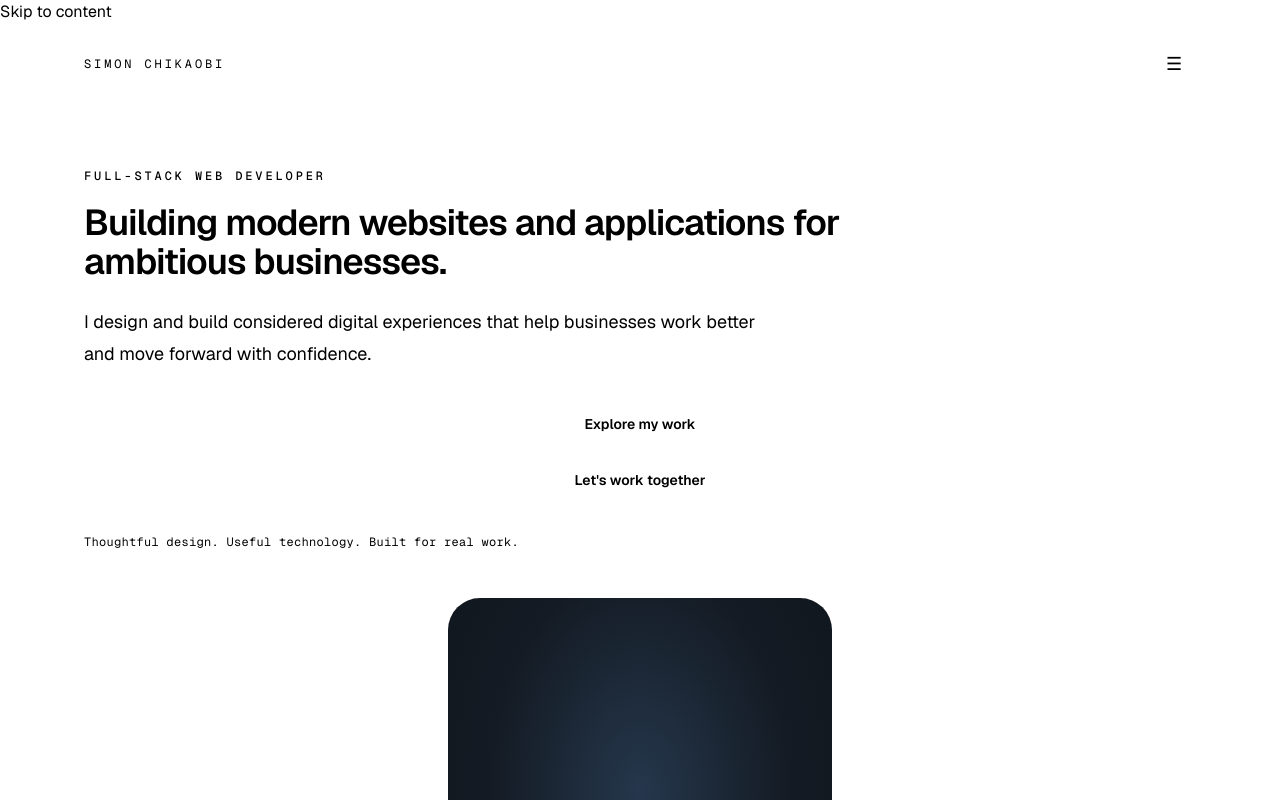
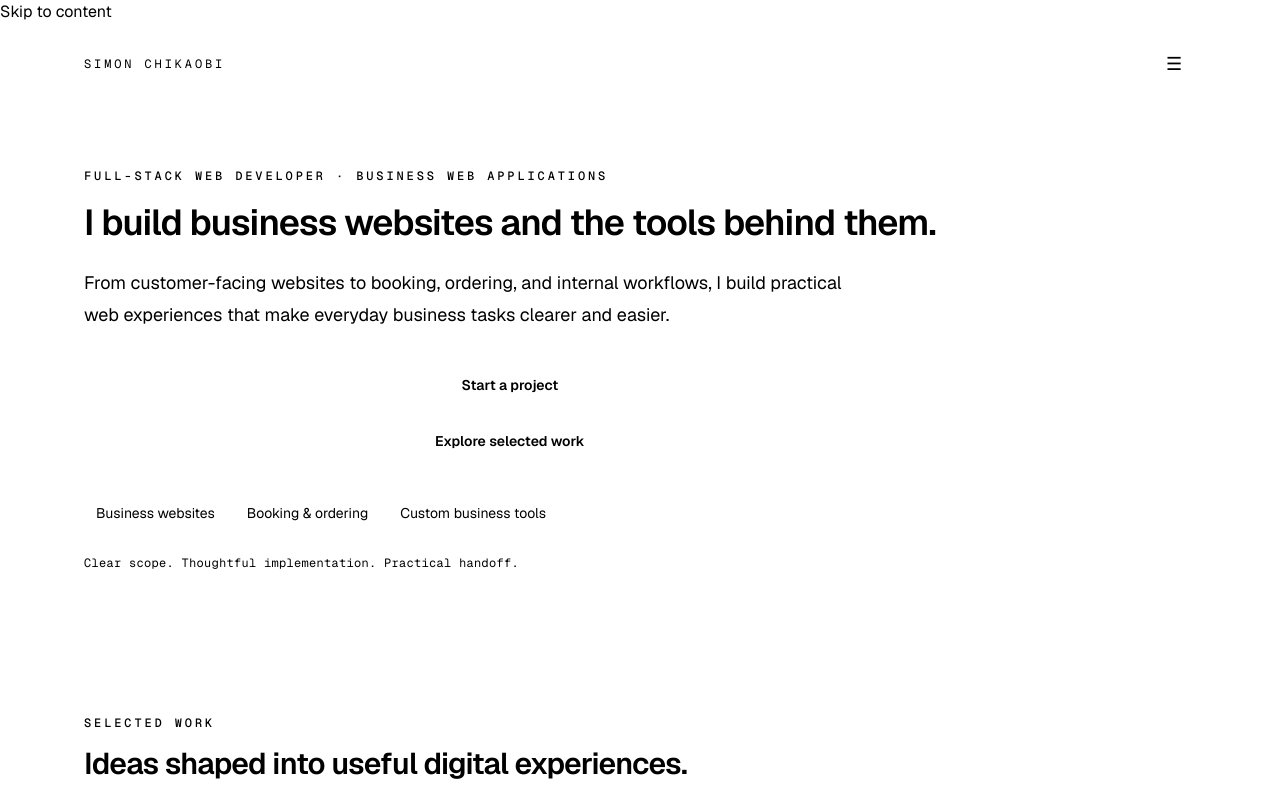
Before and after one commit to simonjr07/developer-portfolio, a Next.js app: page / in a window 1280 px wide. Shown: the top 800 px of the page. Built offline with nearby package versions, Linux system fonts and the light colour scheme.

Commit message:
Improve homepage positioning and remove portrait placeholder

```diff
--- a/src/app/page.tsx
+++ b/src/app/page.tsx
@@ -3,7 +3,6 @@ import { Card } from "@/components/card";
 import { Container } from "@/components/container";
 import { Eyebrow } from "@/components/eyebrow";
 import { SectionHeading } from "@/components/section-heading";
-import { ProfilePortraitPlaceholder } from "@/components/profile-portrait-placeholder";
 import { ProjectCard } from "@/components/project-card";
 import { SiteShell } from "@/components/site-shell";
 import { TechnologyBadge } from "@/components/technology-badge";
@@ -24,26 +23,40 @@ const process = [
   ["04", "Refine", "Review the result together and prepare a considered handoff."],
 ];
 
+const projectTypes = ["Business websites", "Booking & ordering", "Custom business tools"];
+
 export default function Home() {
   return (
     <SiteShell>
       <Container>
-        <section className="grid items-center gap-12 py-16 sm:py-24 lg:min-h-[calc(100svh-5rem)] lg:grid-cols-[1.15fr_0.85fr] lg:gap-16 lg:py-20">
-          <div>
-            <Eyebrow>Full-Stack Web Developer</Eyebrow>
-            <h1 className="mt-5 max-w-3xl text-4xl font-semibold leading-[1.08] tracking-tight text-primary sm:text-5xl lg:text-6xl">Building modern websites and applications for ambitious businesses.</h1>
-            <p className="mt-6 max-w-2xl text-lg leading-8 text-secondary">I design and build considered digital experiences that help businesses work better and move forward with confidence.</p>
+        <section className="flex items-center py-16 sm:py-24 lg:min-h-[calc(100svh-5rem)] lg:py-20">
+          <div className="max-w-4xl">
+            <Eyebrow>Full-Stack Web Developer · Business Web Applications</Eyebrow>
+            <h1 className="mt-5 max-w-4xl text-4xl font-semibold leading-[1.08] tracking-tight text-primary sm:text-5xl lg:text-7xl">
+              I build business websites and the tools behind them.
+            </h1>
+            <p className="mt-6 max-w-3xl text-lg leading-8 text-secondary sm:text-xl">
+              From customer-facing websites to booking, ordering, and internal workflows, I build practical web experiences that make everyday business tasks clearer and easier.
+            </p>
             <div className="mt-8 flex flex-col gap-3 sm:flex-row">
-              <ButtonLink href="/projects">Explore my work</ButtonLink>
-              <ButtonLink href="/contact" variant="secondary">Let&apos;s work together</ButtonLink>
+              <ButtonLink href="/contact">Start a project</ButtonLink>
+              <ButtonLink href="/projects" variant="secondary">Explore selected work</ButtonLink>
             </div>
-            <p className="mt-8 font-mono text-xs tracking-wide text-secondary">Thoughtful design. Useful technology. Built for real work.</p>
+            <ul className="mt-8 flex flex-wrap gap-2" aria-label="Types of projects">
+              {projectTypes.map((item) => (
+                <li key={item} className="rounded-full border border-border px-3 py-2 text-sm text-secondary">
+                  {item}
+                </li>
+              ))}
+            </ul>
+            <p className="mt-6 font-mono text-xs tracking-wide text-secondary">
+              Clear scope. Thoughtful implementation. Practical handoff.
+            </p>
           </div>
-          <ProfilePortraitPlaceholder />
         </section>
 
         <section id="selected-work" className="scroll-mt-24 border-t border-border py-20 sm:py-28">
-          <SectionHeading eyebrow="Selected work" title="Ideas shaped into useful digital experiences." description="A selection of portfolio demonstration projects exploring common business needs. These are demonstrations, not paid client commissions." />
+          <SectionHeading eyebrow="Selected work" title="Ideas shaped into useful digital experiences." description="A selection of portfolio demonstrations exploring common business needs. These are demonstrations, not paid client commissions." />
           <div className="mt-10 grid gap-4 sm:grid-cols-2 sm:gap-5">
             {projects.map((project) => (
               <ProjectCard key={project.slug} project={project} headingLevel="h3" />
```
